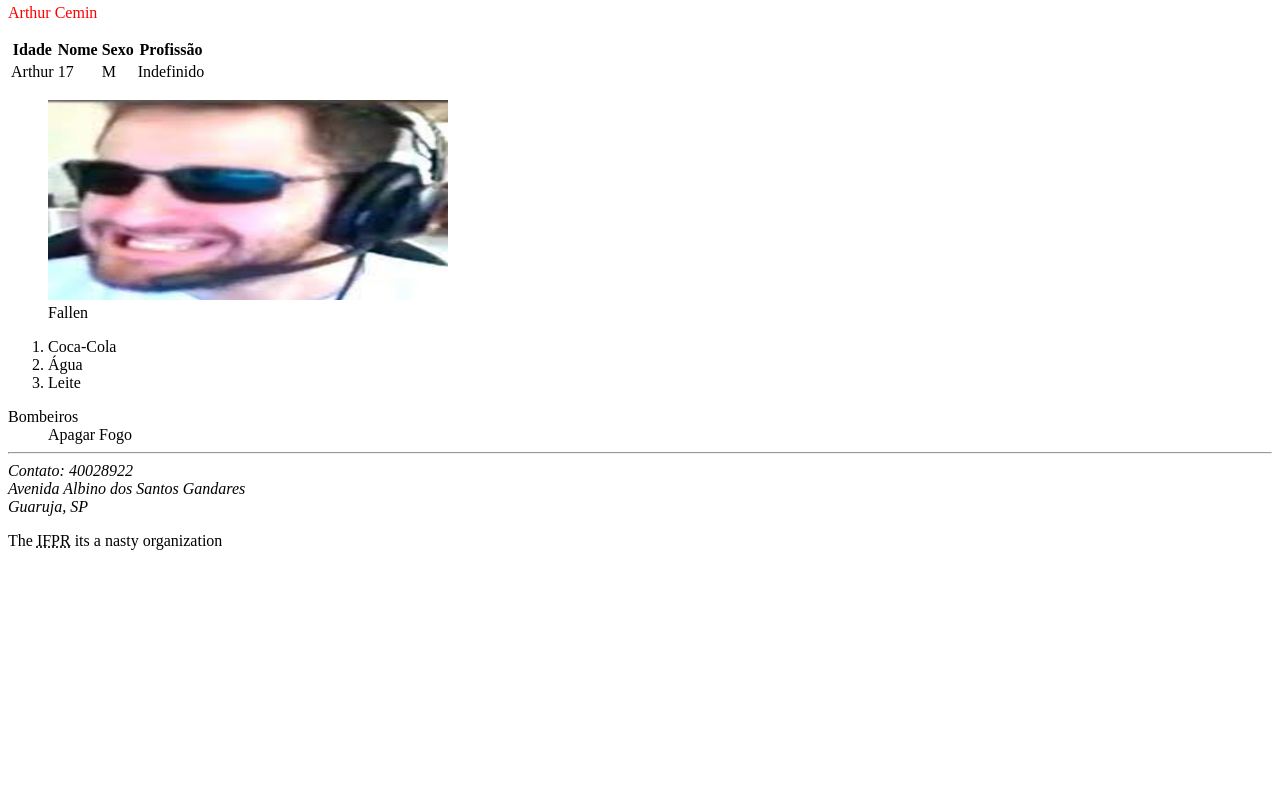
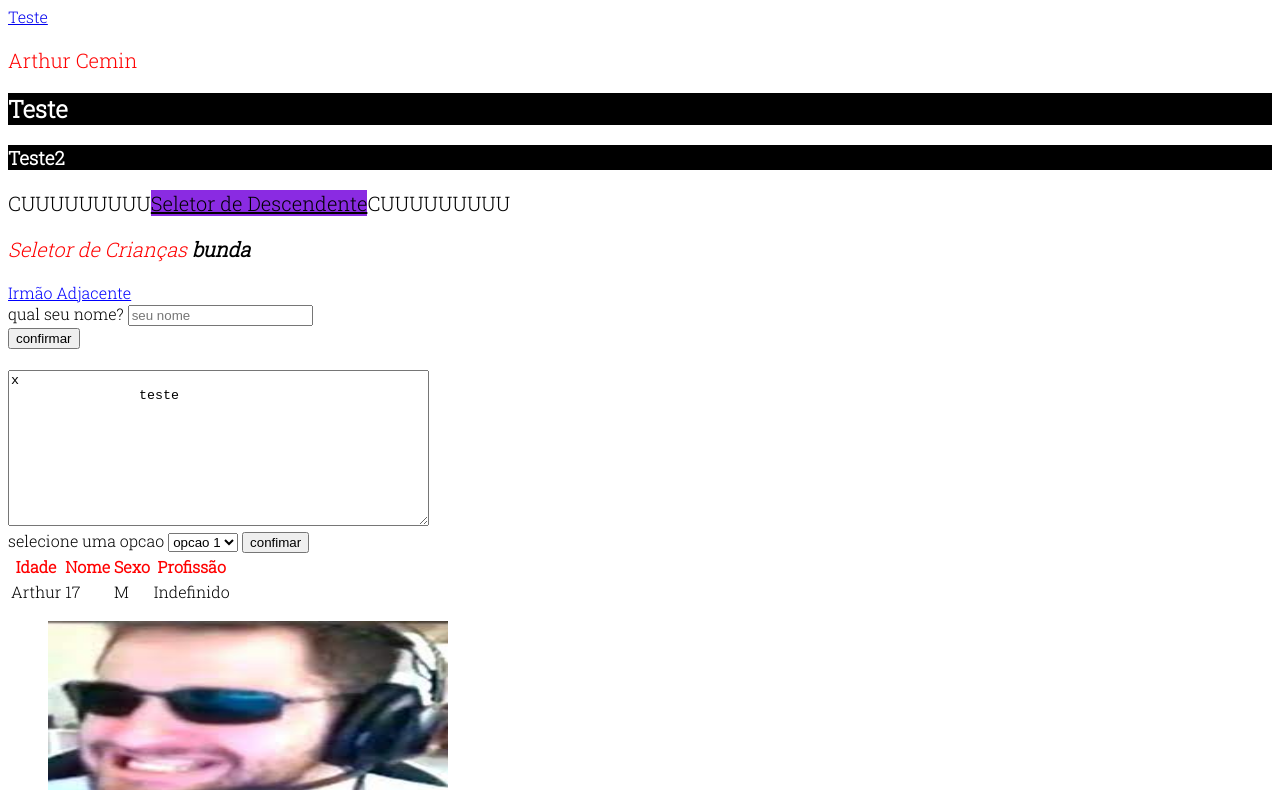
Before and after one commit to Arthur-Cemin/hfsadkfjhasfkljasdhf, a plain HTML site: page index.html in a window 1280 px wide. Shown: the part 80-870 px from the top of the page. Before the commit the page ends 800 px from the top, so only its background shows below. Drawn offline with Linux system fonts and the light colour scheme.

Commit message:
não sei

```diff
--- /dev/null
+++ b/CSS/style.css
@@ -0,0 +1,37 @@
+body{
+    font-family: 'Roboto Slab', serif;
+}
+
+/* Seletor Simples */
+p{
+    font-size: 20px;
+}
+
+th{
+    color: red;
+}
+/* Seletor de ID */
+#titulo{
+    text-align: center;
+}
+
+/* Seletor de Classe */
+.teste{
+    color: white;
+    background-color: black;
+}
+
+/* Seletor de Descendente */
+p u{
+    background-color: blueviolet;
+}
+
+/* Seletor de Crianças */
+p > i{
+    color: red;
+}
+
+/* Seletor de Irmão Adjacente */
+p + u{
+    color: blue;
+}
--- a/index.html
+++ b/index.html
@@ -3,13 +3,61 @@
     <head>
         <meta charset= "UTF-8">
         <title>Lorem Ipsilum</title>
+        <link rel="stylesheet" href="CSS/style.css">
+
+        <link rel="preconnect" href="https://fonts.googleapis.com">
+        <link rel="preconnect" href="https://fonts.gstatic.com" crossorigin>
+        <link href="https://fonts.googleapis.com/css2?family=Roboto+Slab:wght@300&display=swap" rel="stylesheet">
 
     </head>
     <body>
-        <p style="text-align: center;"> este trabalho está em desenvolvimento</p>
+        <h1 id = titulo> este trabalho está em desenvolvimento</h1>
         <a href = https://monkeytype.com target = "_blank" >Teste</a>
 
         <p style="color: red;"> Arthur Cemin</p>
+
+        <h2 class="teste"> <b>Teste</b></h2>
+        <h3 class="teste"> <b>Teste2</b></h3>
+
+        <aside>
+            <p>CUUUUUUUUU<u>Seletor de Descendente</u>CUUUUUUUUU</p>
+
+        </aside>
+        <p>
+        <i>Seletor de Crianças</i>
+        <b><i>bunda</i></b>
+        </p>
+
+        <u>Irmão Adjacente</u>
+
+        <!-- Formulário básico -->
+        <form>
+            <label for="nome"> qual seu nome?</label>
+            <input type="text" id="nome" required placeholder = "seu nome">
+            <br>
+            <button type="submit">confirmar</button>
+        </form>
+        <br>
+
+        <!-- Caixa de texto -->
+        <form>
+            <textarea name = "mensagem" rows = "10" cols = "50">x
+                teste
+            </textarea>
+        </form>
+
+        <!-- Formulário Drop-Down-->
+        <form>
+            <label for = "teste"> selecione uma opcao</label>
+            <select name = "teste" id = "teste">
+                <option value = "teste1"> opcao 1</option>
+                <option value = "teste2"> opcao 2</option>
+                <option value = "teste3"> opcao 3</option>
+                <option value = "teste4"> opcao 4</option>
+            </select>
+            <button for = "teste" type = "submit"> confimar</button>
+        </form>
+
         <table>
             <thead>
                 <th>Idade</th>
@@ -52,5 +100,6 @@
         </address>
 
         <p> The <abbr title = "Instituto Federal do Paraná">IFPR</abbr> its a nasty organization</p>
+
     </body>
 </html>
```
